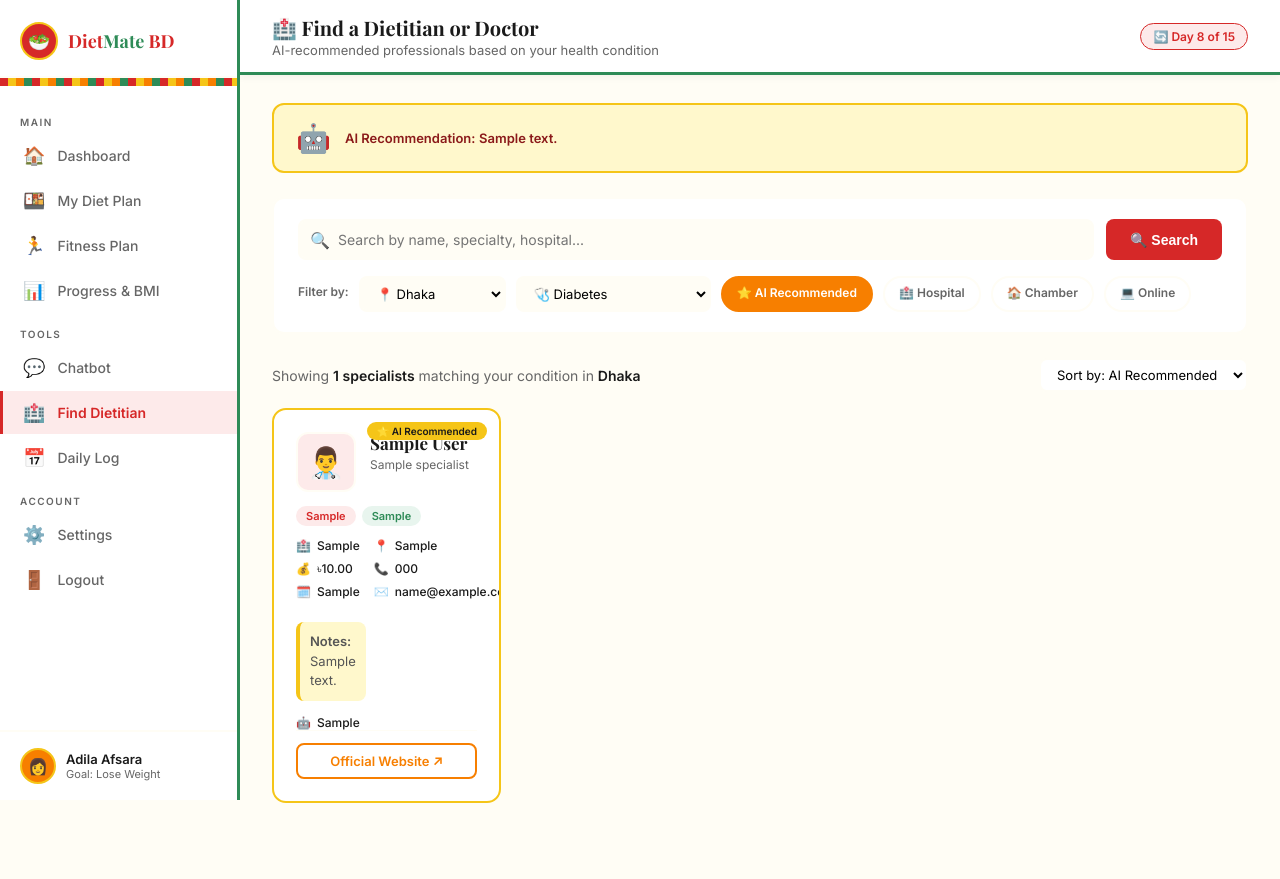
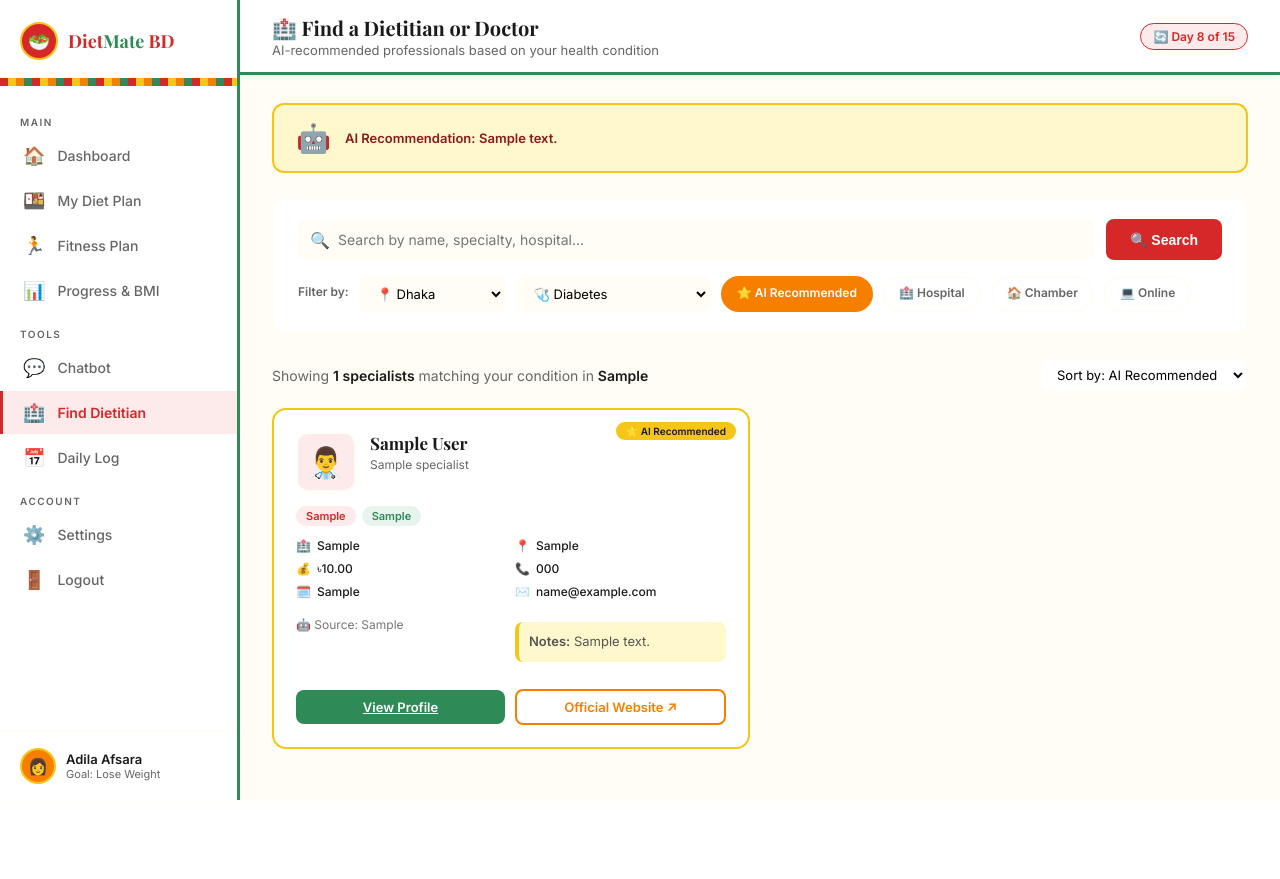
Before and after one commit to adila-afsara/Smart-Diet-Fitness-Planner, a Django app: template templates/DietMate_medical_specialist.html in a window 1280 px wide. After the commit the page ends 800 px from the top, so only its background shows below. Run offline with Django 5.2, Linux system fonts and the light colour scheme; tables that the repository leaves empty hold one stand-in row (values such as "Sample post"); the template is opened without the code that fills it: values that come from a table or form of the project are taken from there, most other values are stand-ins (such as "Sample title", 1, 10 or a date in 2020); parts of the project's set-up code (start-up, migrations or seed data) failed here and were passed over.

Commit message:
Update DietMate_medical_specialist.html

```diff
--- a/templates/DietMate_medical_specialist.html
+++ b/templates/DietMate_medical_specialist.html
@@ -131,6 +131,12 @@
 
     .external-btn { flex: 1; background: transparent; color: var(--orange); border: 2px solid var(--orange); border-radius: 8px; padding: 8px; font-size: 13px; font-weight: 600; cursor: pointer; transition: all 0.2s; text-decoration: none; text-align: center; display: inline-block; white-space: nowrap; }
     .external-btn:hover { background: var(--orange); color: white; }
+    /* SOURCE */
+    .doctor-source{
+    margin-top:10px;
+    font-size:12px;
+    color:#777;
+    }
 
     /* DOCTOR'S NOTE */
     .doctor-notes{
@@ -237,7 +243,7 @@
 
       <!-- Results Info -->
       <div class="results-info">
-        <div class="results-count">Showing <span>{{ specialists|length }} specialists</span> matching your condition in <span>Dhaka</span></div>
+        <div class="results-count">Showing <span>{{ specialists|length }} specialists</span> matching your condition in <span>{{ profile.location }}</span></div>
         <select class="sort-select">
           <option>Sort by: AI Recommended</option>
           <option>Sort by: Rating</option>
@@ -246,7 +252,7 @@
       </div>
 
         <!-- Doctors Grid -->
-      <div class="doctors-grid">
+
         <div class="doctors-grid">
 
            {% for specialist in specialists %}
@@ -290,7 +296,11 @@
         <div class="detail-item">
             🏥
             <span class="detail-value">
+                {% if specialist.hospital_clinic %}
                   {{ specialist.hospital_clinic }}
+                {% else %}
+                   Not Available
+                {% endif %}
             </span>
         </div>
 
@@ -347,6 +357,9 @@
           </span>
       </div>
 
+      <div class="doctor-source">
+      🤖 Source: {{ specialist.source }}
+      </div>
       {% if specialist.notes %}
       <div class="doctor-notes">
         <strong>Notes:</strong>
@@ -355,29 +368,22 @@
       {% endif %}
       </div>
 
-      <div class="detail-item">
-          🤖
-         <span class="detail-value">
-           {{ specialist.source }}
-        </span>
-      </div>
-
       <div class="doctor-footer">
 
+         <a href="{% url 'medical_specialist_detail' specialist.id %}"
+           class="view-btn">
+           View Profile
+         </a>
+
       {% if specialist.website %}
-
        <a href="{{ specialist.website }}"
 target="_blank"
 class="external-btn">
 Official Website ↗
        </a>
-
       {% endif %}
 
     </div>
-
-     </div>
-
       {% empty %}
 
     <h3>No specialists found.</h3>
@@ -387,7 +393,7 @@
   </div>
 
 
-  </div>
+
 
 
 
```
Lines whose indentation alone changed are shown as unchanged.
